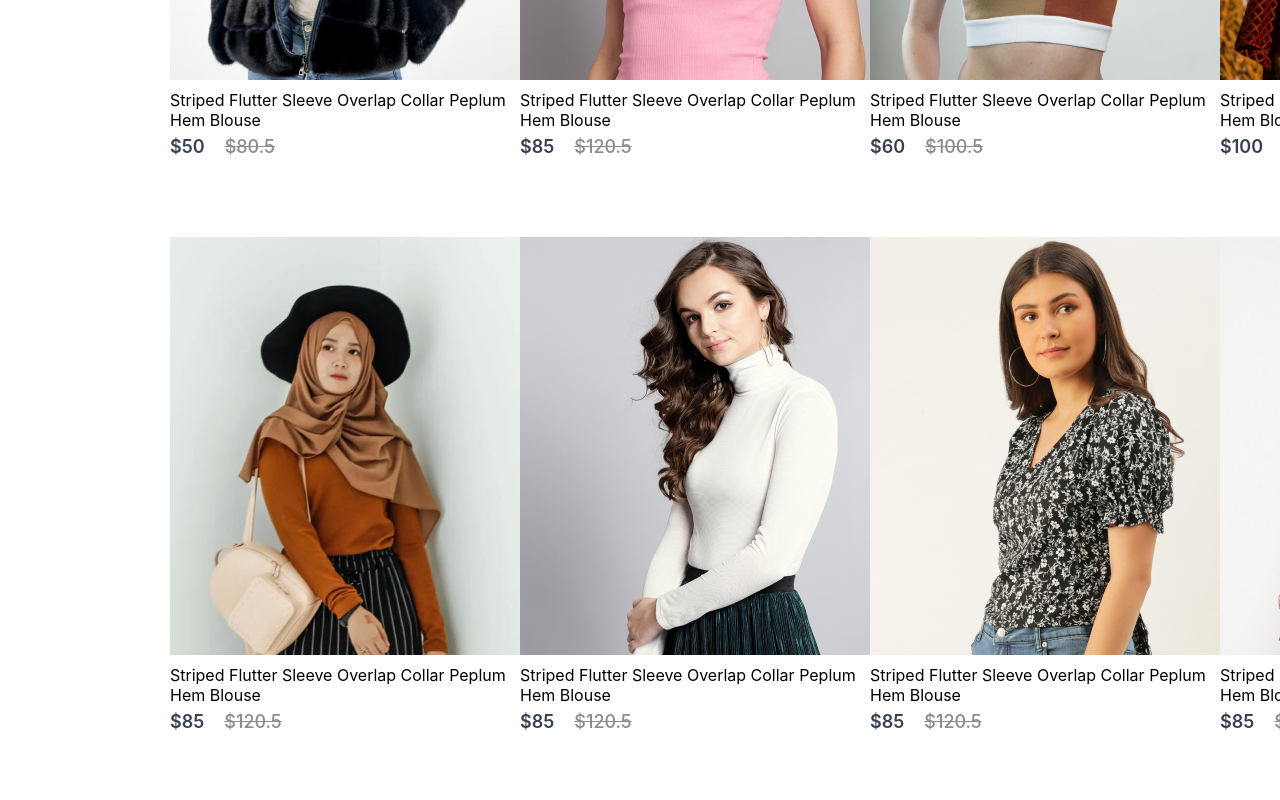
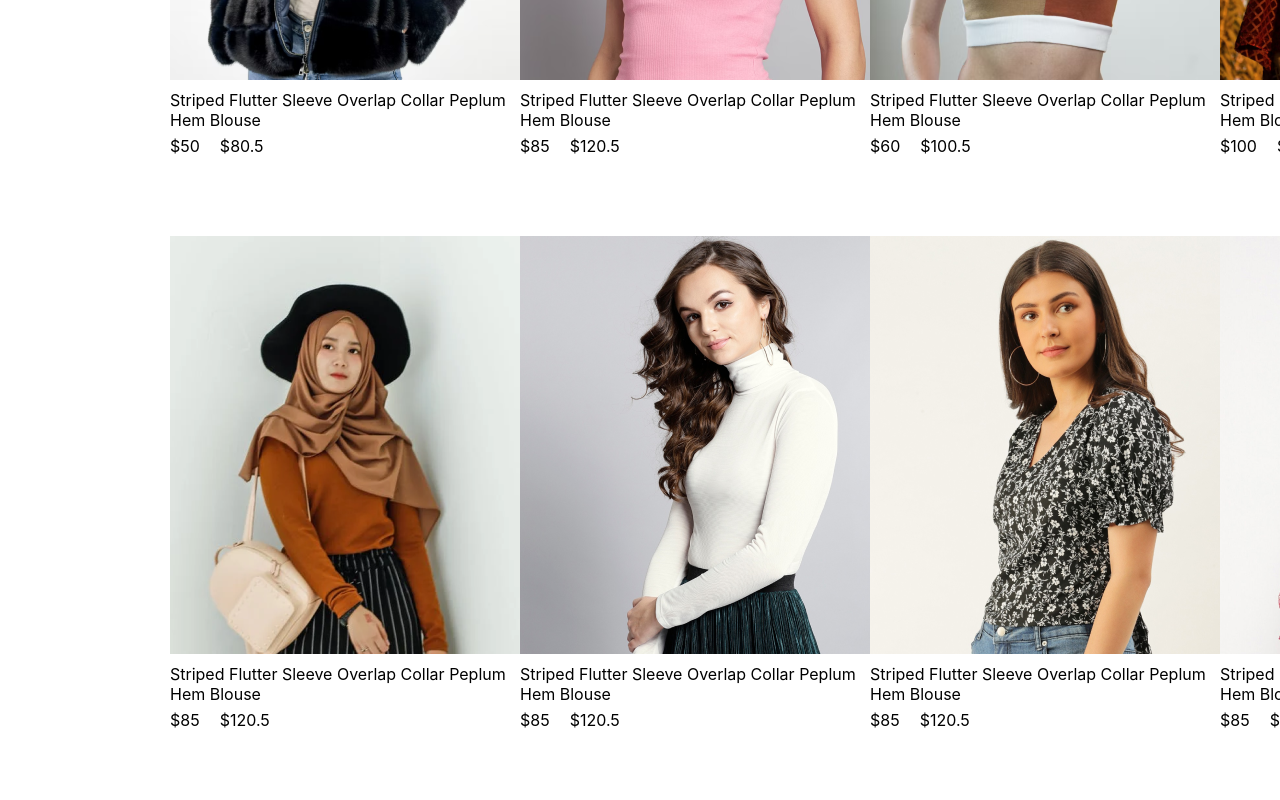
Before and after one commit to sushmita-dev/e-commerce, a React (Create React App) app: page /womens in a window 1280 px wide. Shown: the part 800-1600 px from the top of the page. Built offline with nearby package versions, Linux system fonts and the light colour scheme.

Commit message:
wednesday changes

```diff
--- a/src/Components/Breadcrums/Breadcrum.js
+++ b/src/Components/Breadcrums/Breadcrum.js
@@ -5,7 +5,7 @@ export const Breadcrum = (props) => {
     const {product} = props;
   return (
     <div className='breadcrum'>
-     HOME <img src={arrow_icon} alt=''/>SHOP<img src={arrow_icon} alt=''/> {product.category} <img src={arrow_icon} alt=''/> {product.name}
+     HOme  <img src={arrow_icon} alt=''/>SHOP<img src={arrow_icon} alt=''/> {product.category} <img src={arrow_icon} alt=''/> {product.name}
     </div>
   )
 }
--- a/src/Components/Item/Item.js
+++ b/src/Components/Item/Item.js
@@ -7,10 +7,10 @@ export const Item = (props) => {
       <Link to={'/product/${props.id}'}><img src={props.image} alt='' /></Link>
       <p>{props.name}</p>
       <div className='item-prices'>
-        <div className='item-proce-new'>
+        <div className='item-price-new'>
           ${props.new_price}
         </div>
-        <div className='item-proce-old'>
+        <div className='item-price-old'>
           ${props.old_price}
         </div>
       </div>
```
